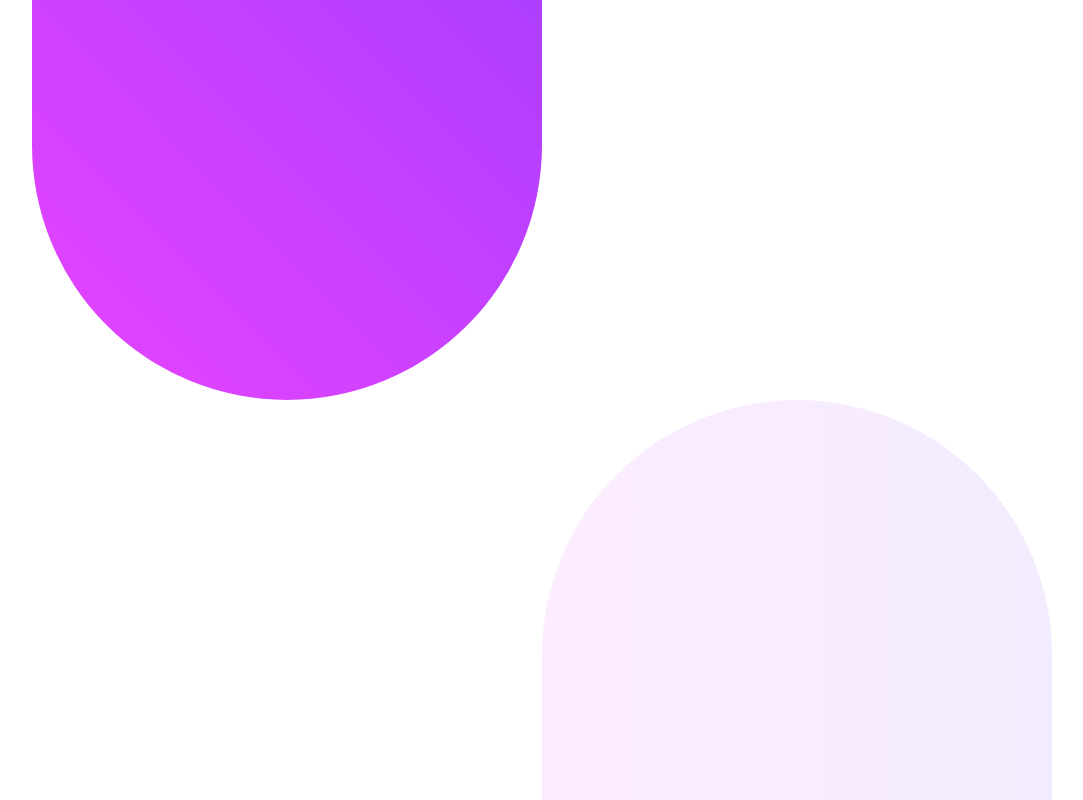
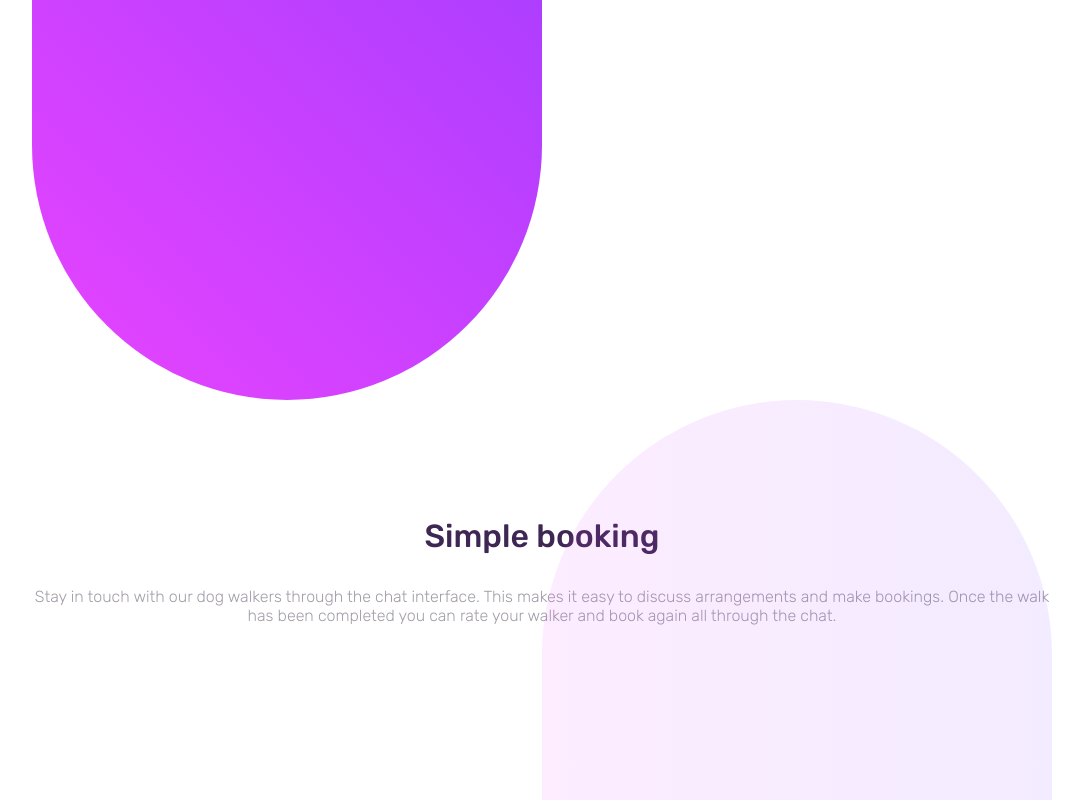
Before and after one commit to ackuser/ng-chat-app-scss, an Angular app: page / in a window 1280 px wide. Shown: the top 800 px of the page, without its empty margins (98-1181 px from the left). Built offline with nearby package versions, Linux system fonts and the light colour scheme.

Commit message:
Adding info

```diff
--- a/angular.json
+++ b/angular.json
@@ -30,6 +30,9 @@
             "styles": [
               "src/styles.scss"
             ],
+            "stylePreprocessorOptions": {
+              "includePaths": [ "src/assets/styles"]
+            },
             "scripts": []
           },
           "configurations": {
@@ -94,6 +97,9 @@
             "styles": [
               "src/styles.scss"
             ],
+            "stylePreprocessorOptions": {
+              "includePaths": [ "src/assets/styles"]
+            },
             "scripts": []
           }
         },
--- a/src/app/app.component.html
+++ b/src/app/app.component.html
@@ -1,2 +1,9 @@
 <app-oval appHighdark class="oval oval--dark"></app-oval>
 <app-oval appHighlight class="oval oval--light"></app-oval>
+
+<div class="info">
+    <p class="info__title">Simple booking</p>
+    <p class="info__subtitle">Stay in touch with our dog walkers through the chat interface. This makes it easy to
+        discuss arrangements and make bookings. Once the walk has been completed you can rate your walker and book again
+        all through the chat.</p>
+</div>
--- a/src/app/app.component.scss
+++ b/src/app/app.component.scss
@@ -1,17 +1,49 @@
-:host {
- position: relative;
+@import '_colors';
+
+:host {
+    height: 100vh;
+    //  position: relative;
+    display: grid;
+    grid-gap: 1%;
+    grid-template-columns: 1fr 1fr;
+    grid-template-rows: repeat(5, 1fr);
 
     .oval {
         position: absolute;
 
-        &--dark{
+        &--dark {
             bottom: 50vh;
             right: 50vw;
         }
 
-        &--light{
+        &--light {
             top: 50vh;
             left: 50vw;
         }
     }
+
+    .info {
+        grid-column: 1 / 3;
+        grid-row: 4 / 6;
+        // display: flex;
+        // flex-wrap: wrap;
+        // justify-content: center;
+
+        &__title {
+            width: 100%;
+            color: $text-01;
+            font-size: xx-large;
+            font-weight: normal;
+            text-align: center;
+        }
+
+        &__subtitle {
+            width: 80%;
+            margin: auto;
+            color: $text-02;
+            font-size: medium;
+            font-weight: lighter;
+            text-align: center;
+        }
+    }
 }
--- /dev/null
+++ b/src/assets/styles/_colors.scss
@@ -0,0 +1,12 @@
+// Abstraction of colors to use in app
+// Branding colors
+$cc-brand-01: #E844FF;
+$cc-brand-02: #8739FF;
+
+// Text colors
+$text-01: #3E2753;
+$text-02: #A39DA9;
+
+// UI colors
+$ui-01: #ddd;
+$ui-02: #e6e6e6;
--- /dev/null
+++ b/src/assets/styles/_fonts.scss
@@ -0,0 +1,4 @@
+@mixin font-sw ($size, $weigth: normal) {
+    font-size: $size;
+    font-weight: $weigth;
+}
```
Also changed, not shown: src/assets/styles/_flex.scss (added, +9 -0 lines).
